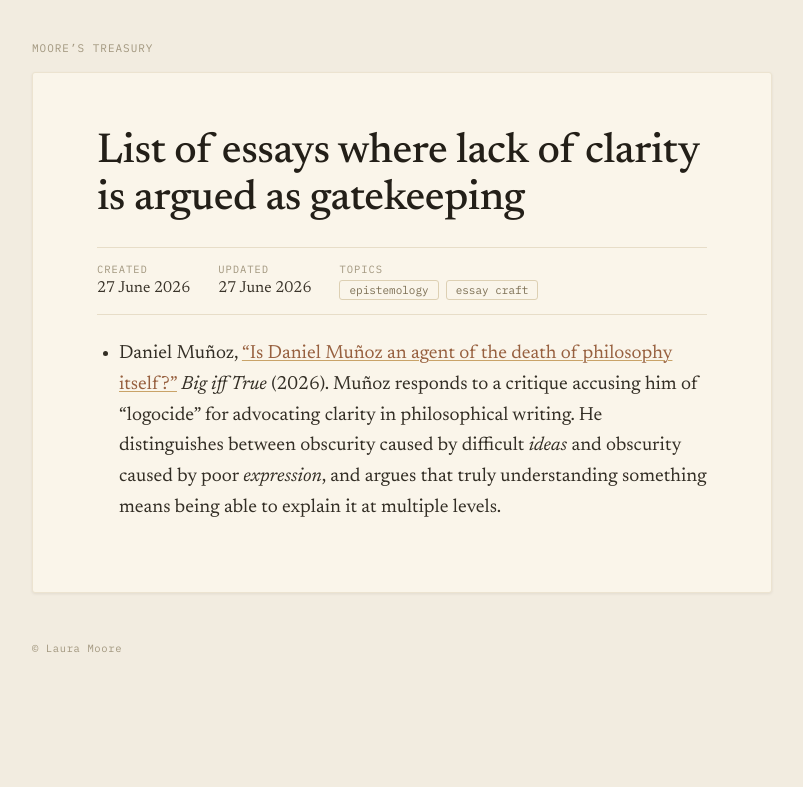
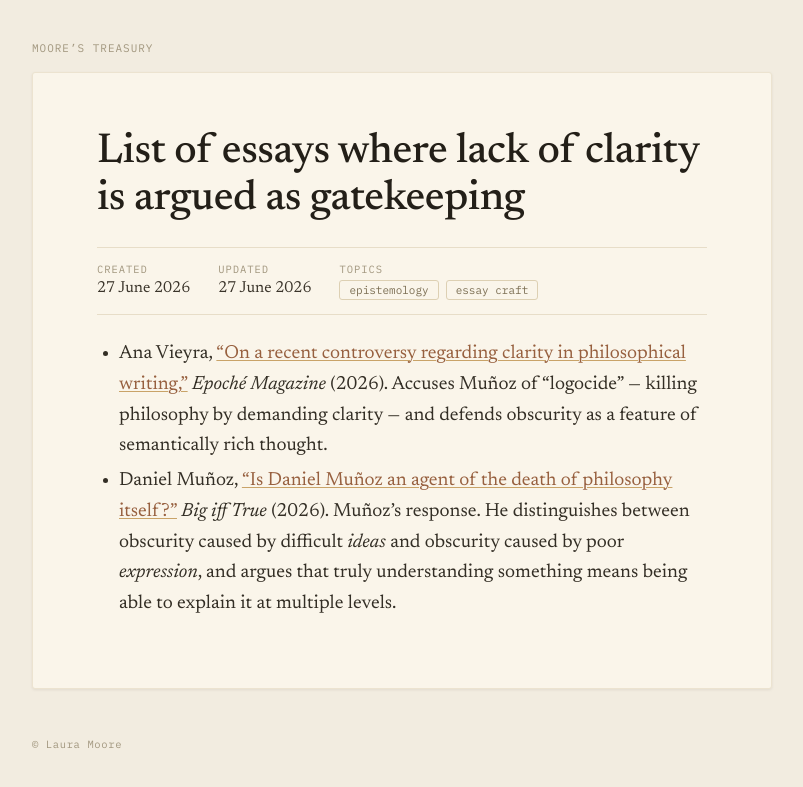
Before and after one commit to lauramoorewrites-del/treasury, a Jekyll site: the page built from _pages/lack-of-clarity-as-gatekeeping.md, in a window 1280 px wide. Shown: the top 787 px of the page, without its empty margins (238-1041 px from the left). Built offline with Jekyll 4.4.1, drawn with Linux system fonts in a browser that asks for light colours.

Commit message:
Add Vieyra's Epoché piece to clarity-as-gatekeeping list
Co-Authored-By: Claude Opus 4.6 (1M context) <noreply@anthropic.com>

```diff
--- a/_pages/lack-of-clarity-as-gatekeeping.md
+++ b/_pages/lack-of-clarity-as-gatekeeping.md
@@ -6,4 +6,5 @@ updated: "27 June 2026"
 topics: [epistemology, essay craft]
 ---
 
-- Daniel Muñoz, ["Is Daniel Muñoz an agent of the death of philosophy itself?"](https://bigifftrue.substack.com/p/is-daniel-munoz-an-agent-of-the-death) *Big iff True* (2026). Muñoz responds to a critique accusing him of "logocide" for advocating clarity in philosophical writing. He distinguishes between obscurity caused by difficult *ideas* and obscurity caused by poor *expression*, and argues that truly understanding something means being able to explain it at multiple levels.
+- Ana Vieyra, ["On a recent controversy regarding clarity in philosophical writing,"](https://epochemagazine.org/88/on-a-recent-controversy-regarding-clarity-in-philosophical-writing/) *Epoché Magazine* (2026). Accuses Muñoz of "logocide" — killing philosophy by demanding clarity — and defends obscurity as a feature of semantically rich thought.
+- Daniel Muñoz, ["Is Daniel Muñoz an agent of the death of philosophy itself?"](https://bigifftrue.substack.com/p/is-daniel-munoz-an-agent-of-the-death) *Big iff True* (2026). Muñoz's response. He distinguishes between obscurity caused by difficult *ideas* and obscurity caused by poor *expression*, and argues that truly understanding something means being able to explain it at multiple levels.
```
